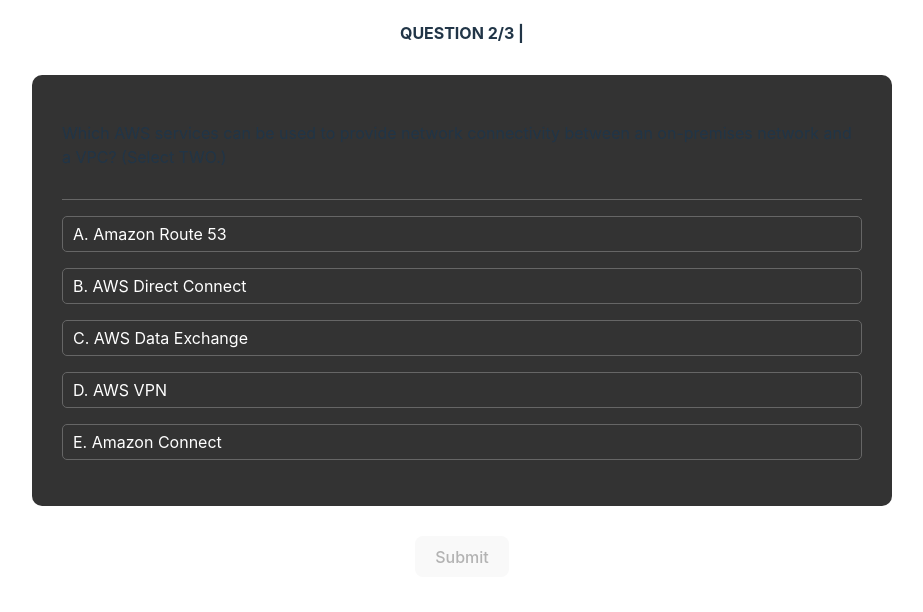
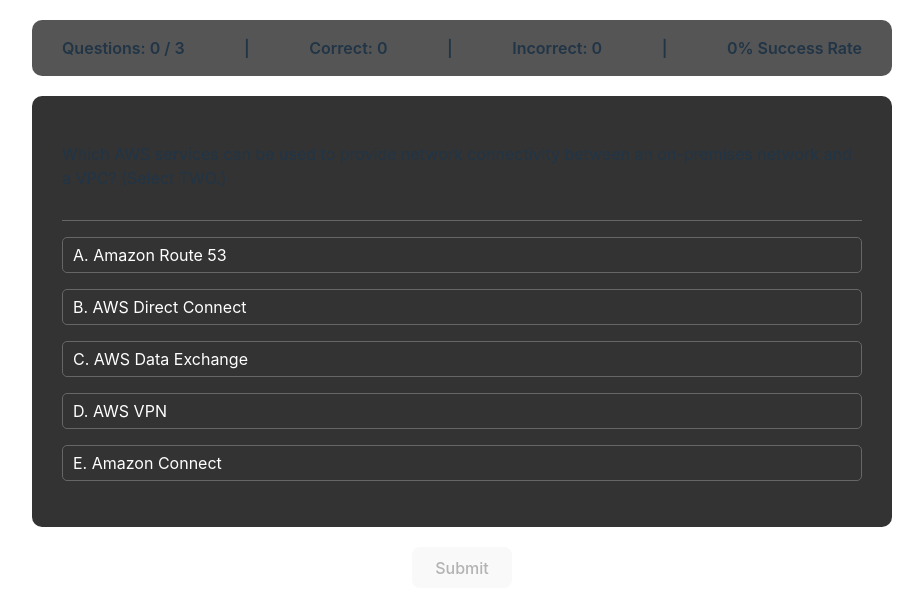
Before and after one commit to gjstoychev/answer-zone, a React (Vite) app: page / in a window 1280 px wide. Shown: the top 612 px of the page, without its empty margins (178-1101 px from the left). Built offline with nearby package versions, Linux system fonts and the light colour scheme.

Commit message:
adding counter and answer status panel

```diff
--- a/src/App.css
+++ b/src/App.css
@@ -11,7 +11,7 @@
 
 .question-wrapper {
   padding: 30px;
-  margin: 30px auto;
+  margin: 0px auto;
   max-width: 800px;
   text-align: left;
   background-color: #333;
@@ -52,6 +52,29 @@
   }
 }
 
+.answer-status {
+  padding: 0 30px;
+  margin: 20px auto;
+  max-width: 800px;
+  min-height: 56px;
+  border-radius: 10px;
+  display: flex;
+  justify-self: center;
+  justify-content: space-between;
+  font-weight: 600;
+  background-color: #555;
+}
+
+.answer-correct {
+  color: darkgreen;
+  background-color: #a6ef93;
+}
+
+.answer-incorrect {
+  color: maroon;
+  background-color: lightcoral;
+}
+
 .question-line {
   padding-bottom: 30px;
   border-bottom: 1px solid #666;
@@ -62,6 +85,10 @@
   }
 }
 
+.footer {
+  margin: 20px auto;
+}
+
 .read-the-docs {
   color: #888;
 }
--- a/src/App.tsx
+++ b/src/App.tsx
@@ -1,16 +1,28 @@
 import React, { useState } from 'react';
 import { useRandomQuestion } from './hooks/useRandomQuestion';
-import { QuestionCard } from './components/QuestionCard';
+import QuestionCard from './components/QuestionCard';
+import AnswerStatus from './components/AnswerStatus';
 import './App.css';
 
 const App: React.FC = () => {
-  const { question, nextQuestion, questionIndex } = useRandomQuestion();
+  // hooks
+  const { question, nextQuestion } = useRandomQuestion();
+
+  // state
   const [isSubmitted, setIsSubmitted] = useState(false);
   const [selectedAnswer, setSelectedAnswer] = useState<string[]>([]);
+  const [correctAnswers, setCorrectAnswers] = useState<number[]>([]);
+  const [incorrectAnswers, setIncorrectAnswers] = useState<number[]>([]);
 
+  // variables
   const isMultiAnswer = Array.isArray(question.correct);
   const isDisabled = isMultiAnswer ? selectedAnswer.length != 2 : !selectedAnswer.length
+  const answeredLetters = selectedAnswer.map(answer => answer[0]).sort().join(' and ');
+  const correctLetters = Array.isArray(question.correct)
+    ? question.correct.map(answer => answer[0]).join(' and ')
+    : question.correct[0];
 
+  // functions
   const handleAnswerSelect = (item: string) => {
     if (!isSubmitted) {
       setSelectedAnswer((prev) =>
@@ -24,26 +36,41 @@
   };
 
   const handleSubmit = () => {
+    // Toggle submission state
+    setIsSubmitted(prevState => !prevState);
+
+    // If already submitted, move to the next question
     if (isSubmitted) {
       nextQuestion();
       setSelectedAnswer([]);
+      return;
     }
-    setIsSubmitted(!isSubmitted);
+
+    // Check if the answer is correct and update the respective arrays
+    const isCorrect = answeredLetters === correctLetters;
+    const updatedAnswers = isCorrect ? correctAnswers : incorrectAnswers;
+    const setUpdatedAnswers = isCorrect ? setCorrectAnswers : setIncorrectAnswers;
+
+    setUpdatedAnswers([...updatedAnswers, question.id]);
   };
 
+  // render
   return (
     <div className='app-wrapper'>
-      <h4>
-        QUESTION {questionIndex + 1}/{question.totalQuestions} |{' '}
-        {selectedAnswer.join(', ')}
-      </h4>
+      <AnswerStatus
+        isSubmitted={isSubmitted}
+        correctLetters={correctLetters}
+        answeredLetters={answeredLetters}
+        correctAnswersCount={correctAnswers.length}
+        incorrectAnswersCount={incorrectAnswers.length}
+      />
       <QuestionCard
         question={question}
         isSubmitted={isSubmitted}
         selectedAnswer={selectedAnswer}
         onSelectAnswer={handleAnswerSelect}
       />
-      <div>
+      <div className='footer'>
         <button disabled={isDisabled} onClick={handleSubmit}>
           {isSubmitted ? 'Next' : 'Submit'}
         </button>
--- /dev/null
+++ b/src/components/AnswerStatus.tsx
@@ -0,0 +1,55 @@
+import React from 'react';
+import { useRandomQuestion } from '../hooks/useRandomQuestion';
+
+interface AnswerStatusProps {
+  isSubmitted: boolean;
+  correctLetters: string;
+  answeredLetters: string;
+  correctAnswersCount: number;
+  incorrectAnswersCount: number;
+}
+
+const AnswerStatus: React.FC<AnswerStatusProps> = ({
+  isSubmitted,
+  correctLetters,
+  answeredLetters,
+  correctAnswersCount,
+  incorrectAnswersCount,
+}) => {
+  // hooks
+  const { totalQuestions } = useRandomQuestion();
+
+  // variables
+  const totalAnswersGiven = correctAnswersCount + incorrectAnswersCount;
+  const successRate = Math.round((correctAnswersCount / totalAnswersGiven) * 100) || 0;
+  const isCorrect = answeredLetters === correctLetters;
+  const answerStatus = isCorrect ? 'Correct' : 'Incorrect';
+  const answerStatusColor = isSubmitted
+    ? isCorrect ? 'answer-correct' : 'answer-incorrect'
+    : '';
+
+  // render
+  return (
+    <div className={`answer-status ${answerStatusColor}`}>
+      {isSubmitted ? (
+        <>
+          <p>{answerStatus}</p>
+          <p>Your Answer: {answeredLetters}</p>
+          <p>Correct Answer: {correctLetters}</p>
+        </>
+      ) : (
+        <>
+          <p>{`Questions: ${totalAnswersGiven} / ${totalQuestions}`}</p>
+          <p>|</p>
+          <p>Correct: {correctAnswersCount}</p>
+          <p>|</p>
+          <p>Incorrect: {incorrectAnswersCount}</p>
+          <p>|</p>
+          <p>{successRate}% Success Rate</p>
+        </>
+      )}
+    </div>
+  );
+};
+
+export default AnswerStatus;
--- a/src/components/QuestionCard.tsx
+++ b/src/components/QuestionCard.tsx
@@ -12,7 +12,7 @@
   onSelectAnswer: (answer: string) => void;
 }
 
-export const QuestionCard: React.FC<QuestionCardProps> = ({
+const QuestionCard: React.FC<QuestionCardProps> = ({
   question,
   isSubmitted,
   selectedAnswer,
@@ -51,3 +51,5 @@
     </div>
   );
 };
+
+export default QuestionCard;
--- a/src/hooks/useRandomQuestion.ts
+++ b/src/hooks/useRandomQuestion.ts
@@ -15,5 +15,7 @@
     totalQuestions: questionsMock.length,
   };
 
-  return { question, nextQuestion, questionIndex };
+  const totalQuestions = questionsMock.length;
+
+  return { question, nextQuestion, totalQuestions };
 };
--- a/src/index.css
+++ b/src/index.css
@@ -24,8 +24,6 @@
 
 body {
   margin: 0;
-  /* display: flex;
-  place-items: center; */
   min-width: 320px;
   min-height: 100vh;
 }
@@ -36,18 +34,19 @@
 }
 
 button {
+  min-width: 100px;
   border-radius: 8px;
   border: 1px solid transparent;
   padding: 0.6em 1.2em;
   font-size: 1em;
   font-weight: 500;
   font-family: inherit;
-  background-color: #1a1a1a;
+  background-color: #777;
   cursor: pointer;
   transition: border-color 0.25s;
 }
 button:hover {
-  border-color: #646cff;
+  border-color: #c0bdbd;
 }
 button:focus,
 button:focus-visible {
```
